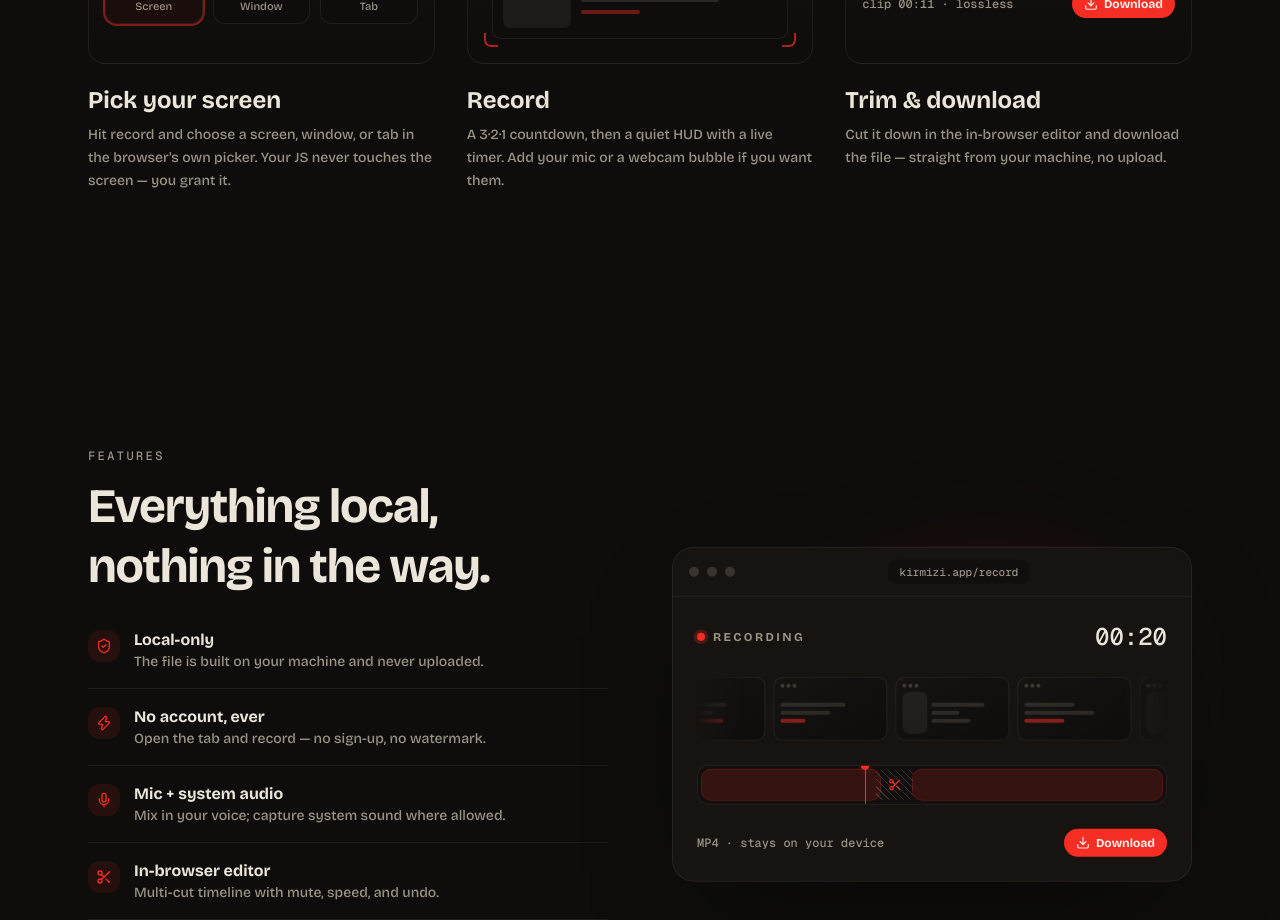
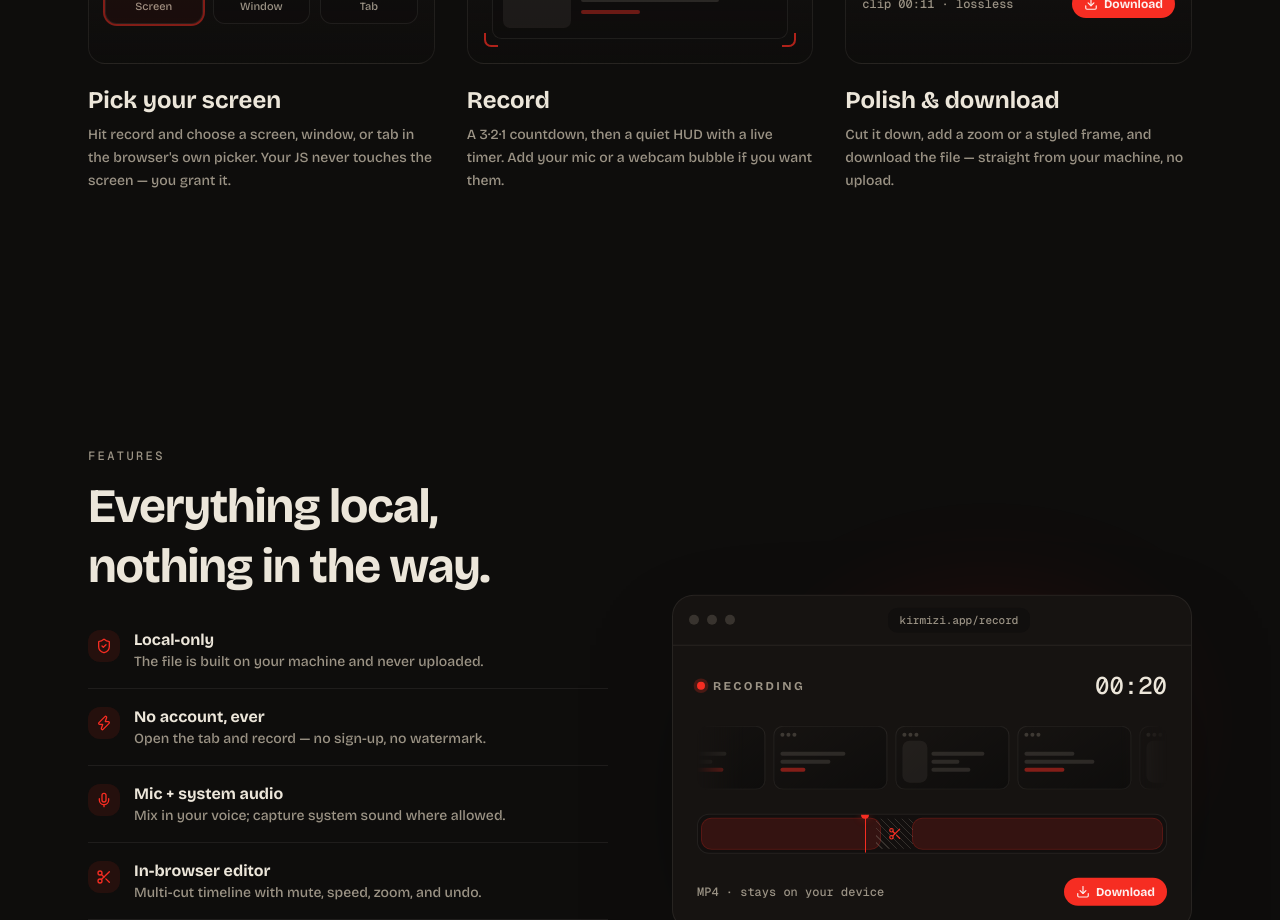
Before and after one commit to canbedir/kirmizi, a Next.js app: page / in a window 1280 px wide. Shown: the part 1880-2800 px from the top of the page. Built offline with nearby package versions, Linux system fonts and the light colour scheme.

Commit message:
docs(landing): surface the studio editor features
- add a "Studio-style finish" feature item for zooms, frames, and the
  restylable webcam bubble
- update the editor bullet and the third how-it-works step
- refresh the README feature and architecture tables to match

```diff
--- a/components/landing/features.tsx
+++ b/components/landing/features.tsx
@@ -1,6 +1,6 @@
 "use client";
 
-import { FileVideo, Mic, Scissors, ShieldCheck, Zap } from "lucide-react";
+import { FileVideo, Focus, Mic, Scissors, ShieldCheck, Zap } from "lucide-react";
 import type { LucideIcon } from "lucide-react";
 import { motion, useReducedMotion } from "motion/react";
 import { Reveal } from "@/components/landing/reveal";
@@ -33,7 +33,12 @@ const features: Feature[] = [
   {
     icon: Scissors,
     title: "In-browser editor",
-    body: "Multi-cut timeline with mute, speed, and undo.",
+    body: "Multi-cut timeline with mute, speed, zoom, and undo.",
+  },
+  {
+    icon: Focus,
+    title: "Studio-style finish",
+    body: "Animated zooms, styled frames, and a webcam bubble you can restyle after recording.",
   },
   {
     icon: FileVideo,
--- a/components/landing/how-it-works.tsx
+++ b/components/landing/how-it-works.tsx
@@ -14,8 +14,8 @@ const steps = [
     body: "A 3·2·1 countdown, then a quiet HUD with a live timer. Add your mic or a webcam bubble if you want them.",
   },
   {
-    title: "Trim & download",
-    body: "Cut it down in the in-browser editor and download the file — straight from your machine, no upload.",
+    title: "Polish & download",
+    body: "Cut it down, add a zoom or a styled frame, and download the file — straight from your machine, no upload.",
   },
 ];
 
```
Also changed, not shown: 1 other file (tests, documents, lock files or other folders).
